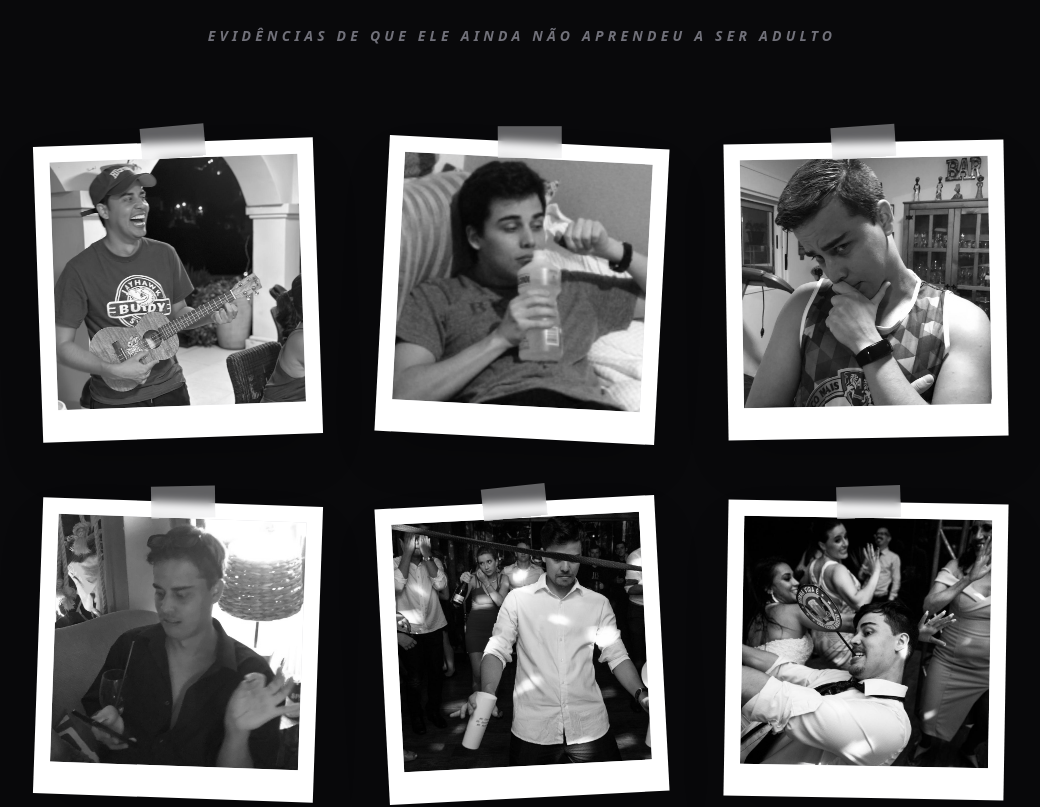
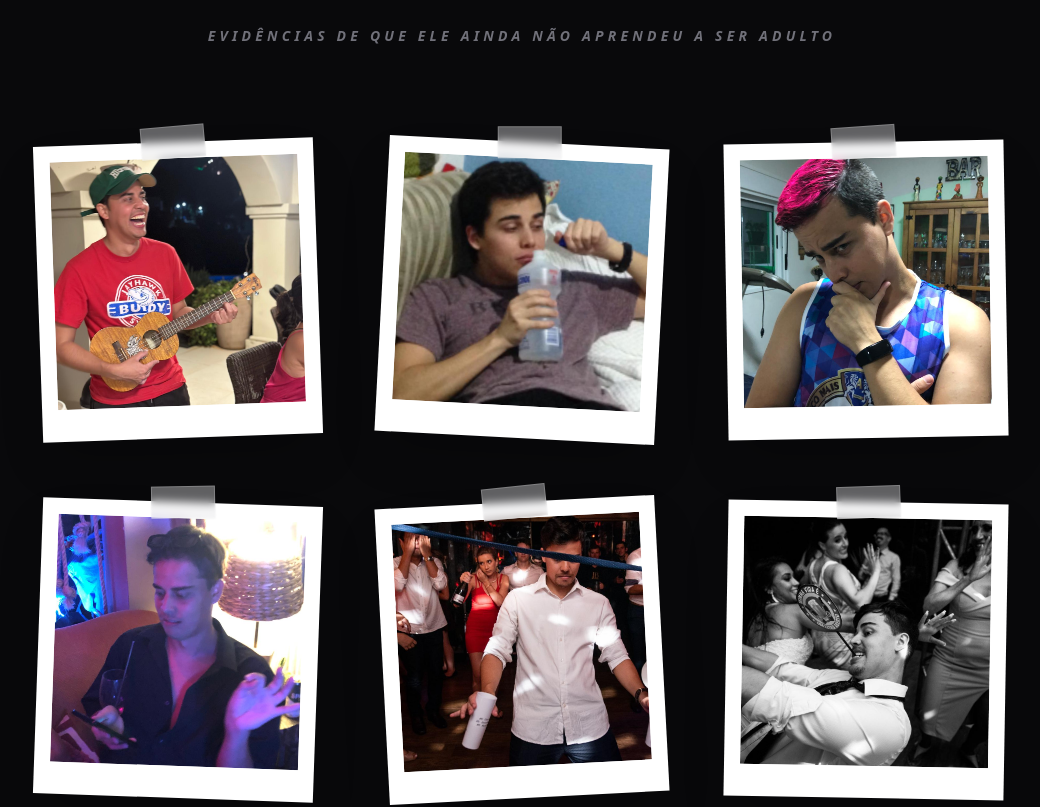
Before and after one commit to mariodocouto/bdayxandinho, a React (Vite) app: page / in a window 1280 px wide. Shown: the part 1510-2317 px from the top of the page, without its empty margins (118-1158 px from the left). Built offline with nearby package versions, Linux system fonts and the light colour scheme.

Commit message:
Add files via upload

```diff
--- a/App.tsx
+++ b/App.tsx
@@ -36,16 +36,16 @@ try {
   console.error("Erro ao iniciar Supabase:", e);
 }
 
-// Nomes de arquivos batendo exatamente com o GitHub (foto1.jpeg ... foto8.jpeg)
+// Caminhos simplificados para garantir que o servidor encontre os arquivos na raiz
 const PHOTOS = [
-  { url: './foto1.jpeg', rotate: '-rotate-2' },
-  { url: './foto2.jpeg', rotate: 'rotate-3' },
-  { url: './foto3.jpeg', rotate: '-rotate-1' },
-  { url: './foto4.jpeg', rotate: 'rotate-2' },
-  { url: './foto5.jpeg', rotate: '-rotate-3' },
-  { url: './foto6.jpeg', rotate: 'rotate-1' },
-  { url: './foto7.jpeg', rotate: '-rotate-2' },
-  { url: './foto8.jpeg', rotate: 'rotate-3' },
+  { url: 'foto1.jpeg', rotate: '-rotate-2' },
+  { url: 'foto2.jpeg', rotate: 'rotate-3' },
+  { url: 'foto3.jpeg', rotate: '-rotate-1' },
+  { url: 'foto4.jpeg', rotate: 'rotate-2' },
+  { url: 'foto5.jpeg', rotate: '-rotate-3' },
+  { url: 'foto6.jpeg', rotate: 'rotate-1' },
+  { url: 'foto7.jpeg', rotate: '-rotate-2' },
+  { url: 'foto8.jpeg', rotate: 'rotate-3' },
 ];
 
 const GIFTS = [
@@ -162,7 +162,7 @@ export default function App() {
         ))}
       </section>
 
-      {/* Photo Gallery - POLAROID STYLE (Sem legendas) */}
+      {/* Photo Gallery - POLAROID STYLE */}
       <section id="fotos" className="py-32 bg-zinc-950 px-6 overflow-hidden">
         <div className="max-w-7xl mx-auto">
           <div className="text-center mb-24">
@@ -177,25 +177,32 @@ export default function App() {
             {PHOTOS.map((photo, index) => (
               <div
                 key={index}
-                className={`relative group bg-white p-4 pb-8 shadow-2xl transition-all duration-500 hover:z-20 hover:scale-110 hover:rotate-0 ${photo.rotate} w-full max-w-[280px]`}
+                className={`relative group bg-white p-4 pb-8 shadow-2xl transition-all duration-500 hover:z-20 hover:scale-105 hover:rotate-0 ${photo.rotate} w-full max-w-[280px]`}
               >
-                <div className="w-full aspect-square overflow-hidden bg-zinc-200">
+                <div className="w-full aspect-square overflow-hidden bg-zinc-100">
                   <img
                     src={photo.url}
-                    alt={`Foto ${index + 1}`}
-                    className="w-full h-full object-cover grayscale group-hover:grayscale-0 transition-all duration-700"
-                    loading="lazy"
+                    alt={`Foto de aniversário ${index + 1}`}
+                    className="w-full h-full object-cover transition-all duration-700 block"
+                    loading="eager"
+                    onError={(e) => {
+                      console.error(`Erro ao carregar: ${photo.url}`);
+                      // Fallback visual caso a imagem falhe
+                      e.currentTarget.style.display = 'none';
+                      const parent = e.currentTarget.parentElement;
+                      if(parent) parent.innerHTML = '<div class="w-full h-full flex items-center justify-center text-zinc-300 font-bold uppercase text-xs">Erro ao carregar</div>';
+                    }}
                   />
                 </div>
                 {/* Durex Effect */}
-                <div className="absolute -top-4 left-1/2 -translate-x-1/2 w-16 h-8 bg-zinc-200/40 backdrop-blur-sm -rotate-3 z-30"></div>
+                <div className="absolute -top-4 left-1/2 -translate-x-1/2 w-16 h-8 bg-zinc-200/40 backdrop-blur-sm -rotate-3 z-30 shadow-sm border border-white/20"></div>
               </div>
             ))}
           </div>
         </div>
       </section>
 
-      {/* Gift List */}
+      {/* Rest of the sections remain unchanged... */}
       <section id="presentes" className="py-24 bg-black px-6">
         <div className="max-w-6xl mx-auto">
           <div className="text-center mb-20">
@@ -225,7 +232,6 @@ export default function App() {
         </div>
       </section>
 
-      {/* RSVP Form */}
       <section id="rsvp" className="py-32 px-6 bg-zinc-950">
         <div className="max-w-2xl mx-auto bg-white text-black p-10 md:p-16 rounded-[60px] shadow-[16px_16px_0px_0px_#eab308]">
           <h2 className="text-5xl md:text-7xl font-bungee text-center mb-4 uppercase leading-none italic">VAI OU RACHA?</h2>
```
